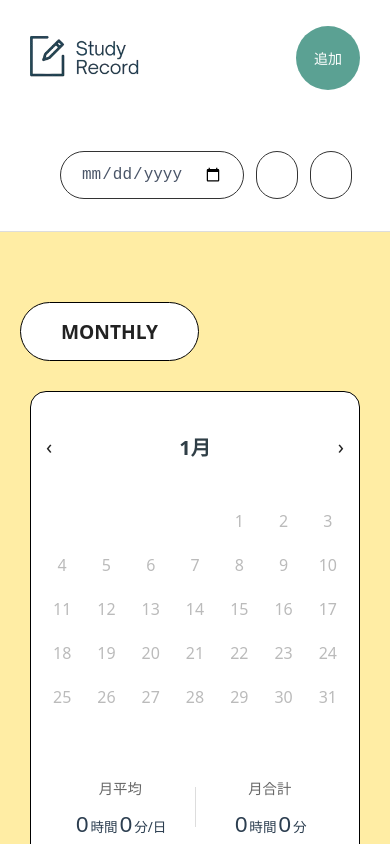
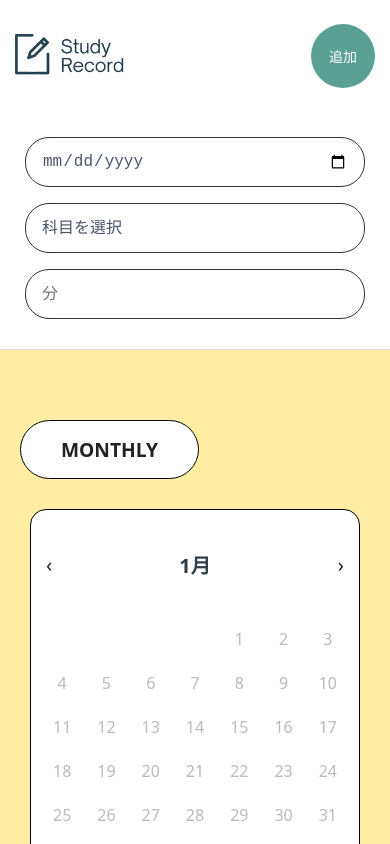
Before and after one commit to nokopo-2231/studyrec, a React (Vite) app: page / in a window 390 px wide. Both pictures are taken after a click on the button 335 px from the left and 58 px from the top of the page. Shown: the top 844 px of the page. Built offline with nearby package versions, Linux system fonts and the light colour scheme.

Commit message:
HeaderFormのresponsive修正

```diff
--- a/src/App.css
+++ b/src/App.css
@@ -54,7 +54,7 @@ main {
   margin: 50px 0 30px 0;
 }
 
-@media (max-width: 767px) {
+@media (max-width: 768px) {
   .card {
     margin: 20px 10px;
     padding: 20px 15px;
--- a/src/components/HeaderWithForm.module.css
+++ b/src/components/HeaderWithForm.module.css
@@ -9,13 +9,13 @@
 .formSection {
   max-width: 1000px;
   margin: 0 auto;
-  padding: 12px 30px;
 }
 
 .inner {
   display: flex;
   flex-direction: column; /* 上下に並べる */
   gap: 10px; /* ロゴ行とフォーム行の間の隙間 */
+  padding: 12px 30px;
 }
 
 .formSection {
@@ -28,3 +28,15 @@
   from { opacity: 0; transform: translateY(-10px); }
   to { opacity: 1; transform: translateY(0); }
 }
+
+/* --- 既存のコードの下に追記 --- */
+
+@media (max-width: 768px) {
+  .inner {
+    padding: 10px 15px;
+  }
+
+  .formSection {
+    padding: 0 10px 20px 10px;
+  }
+}
--- a/src/components/StudyForm.module.css
+++ b/src/components/StudyForm.module.css
@@ -40,3 +40,17 @@
 .submitButton:hover {
   opacity: 0.9;
 }
+
+@media (max-width: 600px) {
+  .formRow {
+    /* 横3列から、1列（縦並び）に変更 */
+    grid-template-columns: 1fr;
+    gap: 16px; /* 縦に並んだ時の間隔を少し広げる */
+  }
+
+  .inputField {
+    height: 50px; /* スマホでタップしやすいように少し高く */
+    font-size: 16px; /* 入力時に勝手にズームされるのを防ぐ（iOS対策） */
+    padding: 0 16px;
+  }
+}
--- a/src/components/StudyList.module.css
+++ b/src/components/StudyList.module.css
@@ -48,6 +48,7 @@
   color: #ccc;
   font-size: 1.2rem;
   min-height: 50px;
+  padding-left: 20%;
 }
 
 /* ボタンのスタイル */
@@ -180,3 +181,10 @@
 
 .editBtn { background-color: #4eb0c9; border: none; border: 1.5px solid #000; color: white; padding: 5px 15px; }
 .deleteBtn { background-color: #d89669; border: none; border: 1.5px solid #000; color: white; padding: 5px 15px; }
+
+
+@media (max-width: 768px) {
+  .noStudyText {
+    font-size: 0.9rem;
+  }
+}
```
